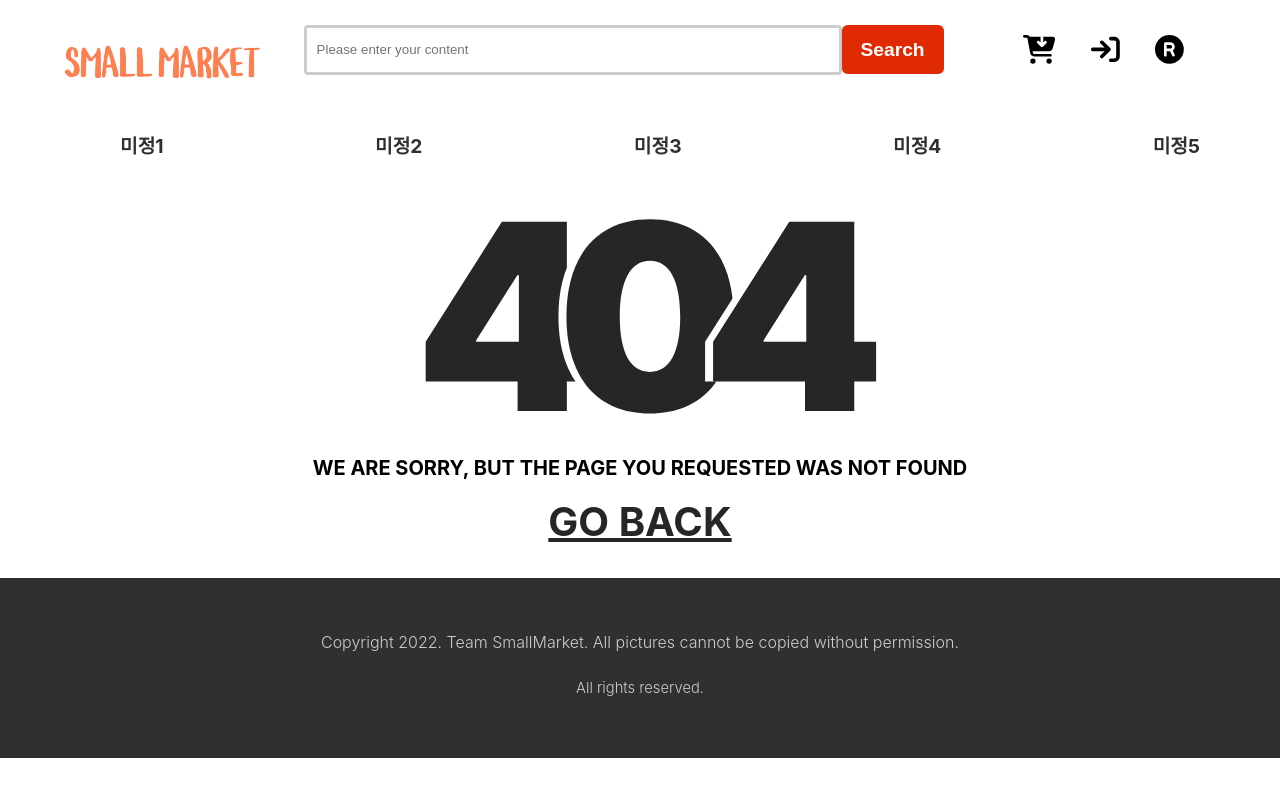
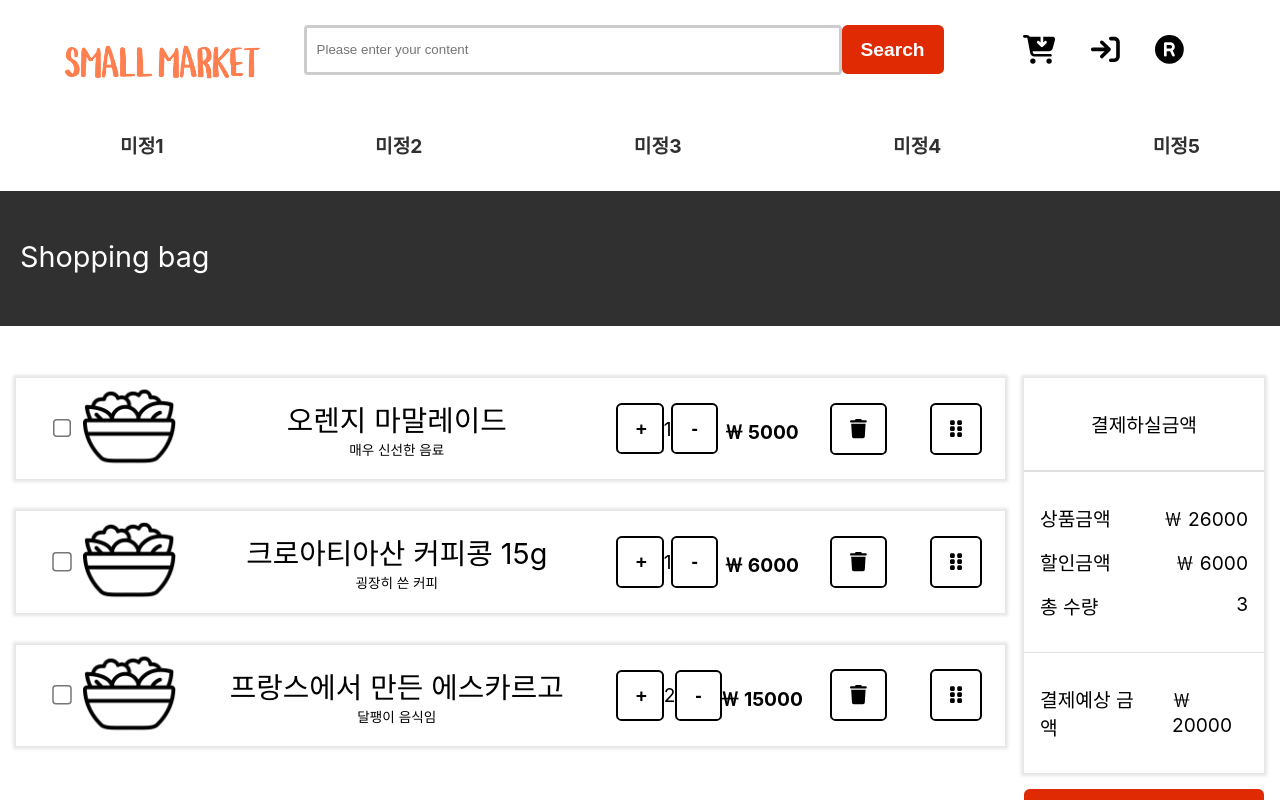
Before and after one commit to hovelopin/SmallMarket, a React (Create React App) app: page /cart in a window 1280 px wide. Before the commit this address had no page. Shown: the top 800 px of the page. Built offline with nearby package versions, Linux system fonts and the light colour scheme.

Commit message:
Fix: CustomRouter 추가

```diff
--- a/src/components/router/customRouter.jsx
+++ b/src/components/router/customRouter.jsx
@@ -3,6 +3,7 @@ import Main from "@components/UI/container/main"
 import LoginContainer from "@components/UI/container/loginContainer"
 import RegisterContainer from "@components/UI/container/registerContainer"
 import AdminContainer from "@components/UI/container/adminContainer"
+import CartContainer from "@components/UI/container/cartContainer"
 import NotFound from "@components/UI/container/NotFound"
 
 const CustomRouter = () => {
@@ -13,6 +14,7 @@ const CustomRouter = () => {
                 <Route exact path="/login" component={LoginContainer} />
                 <Route exact path="/register" component={RegisterContainer} />
                 <Route exact path="/admin" component={AdminContainer} />
+                <Route exact path="/cart" component={CartContainer} />
                 <Route component={NotFound} />
             </Switch>
         </Router>
```
